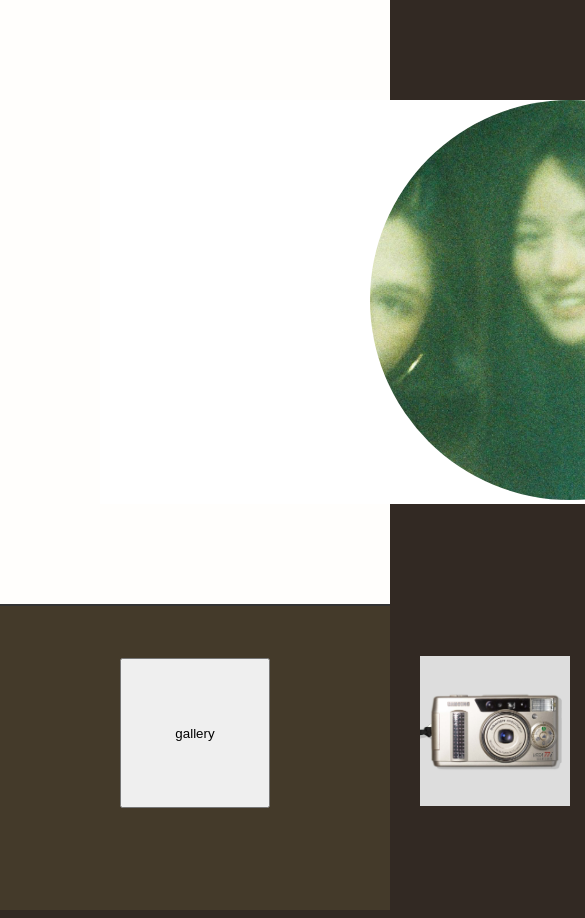
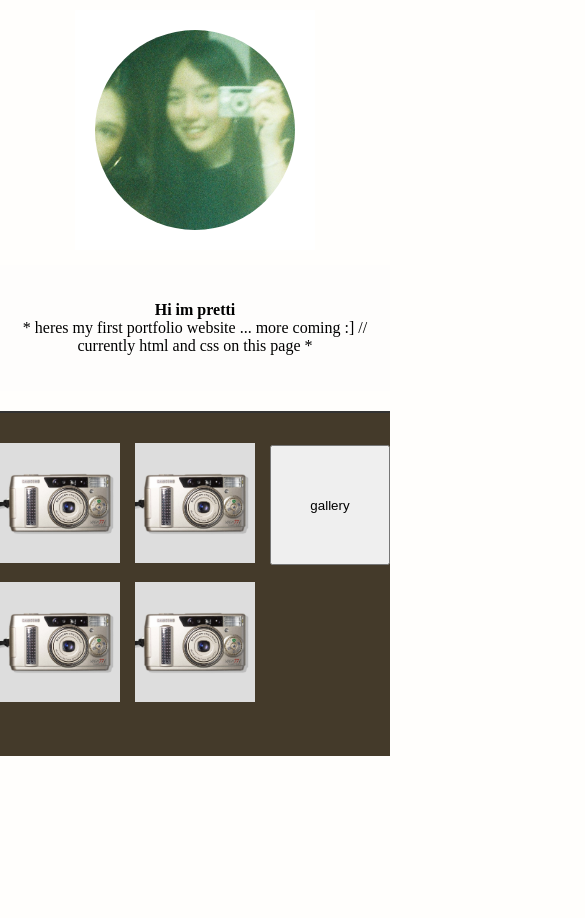
Before and after one commit to Prettip/testingportfolio-website, a plain HTML site: page index.html in a window 390 px wide. Shown: the part 349-1267 px from the top of the page, 585 px wide, since content can reach past the window. After the commit the page ends 1113 px from the top, so only its background shows below. Drawn offline with Linux system fonts and the light colour scheme.

Commit message:
Add files via upload

```diff
--- a/style/body.css
+++ b/style/body.css
@@ -11,7 +11,6 @@ html, body {
   margin-right: 0px;
   margin-top: 0px;
   padding: 0;
-  background-color: rgb(50, 41, 35);
 }
 
 .background-pic{
--- a/style/gallerybody.css
+++ b/style/gallerybody.css
@@ -3,7 +3,7 @@
 .gallery-body{
   display: grid;
   justify-content: center;
-  grid-template-columns: 300px 300px 300px 300px 300px;
+  grid-template-columns: repeat(auto-fit, minmax(150px, 1fr));
   place-items: center;
   padding-top: 50px;
   padding-bottom: 100px;
@@ -22,3 +22,19 @@
   width: 150px;
   height: 150px;
 }
+
+
+@media (max-width: 768px) {
+  .gallery-body {
+    grid-template-columns: repeat(auto-fit, minmax(120px, 1fr)); /* smaller columns on mobile */
+    gap: 15px;  /* smaller spacing */
+    padding-top: 30px;
+    padding-bottom: 50px;
+  }
+
+  .camera-pic,
+  .gallerybody-button {
+    width: 120px;   /* shrink images and button */
+    height: 120px;
+  }
+}
--- a/style/profile.css
+++ b/style/profile.css
@@ -3,27 +3,55 @@
   height: 400px;
   border-radius: 200px;
   object-fit: cover;
-  margin-left: 250px;
+  display: block;
 }
 
 .profile-body{
   display: flex;
+  flex-wrap: wrap;
   align-items: center;
+  justify-content: center;
+  gap: 20px;
+  max-width: 1200px;
+  margin: 0 auto;
+  margin-top: 20px;
+  margin-bottom: 20px;
 }
 
 .col1{
   background-color: rgb(255, 255, 255);
+  padding: 20px;
+  display: flex;
   justify-content: center;
   align-items: center;
-  margin: 100px;
 }
 
 .col2{
   flex: 1;
   background-color: rgb(254, 253, 252);
+  padding: 20px;
+  text-align: center;
 }
 
 .myprofile-text{
   text-align: center;
 
 }
+
+
+@media (max-width: 768px) {
+  .profile-body {
+    flex-direction: column;
+    gap: 15px;
+  }
+
+  .myprofile-pic {
+    width: 200px;
+    height: 200px;
+  }
+
+  .col1, .col2 {
+    flex: 1 1 100%;
+    max-width: 90%;
+  }
+}
```
